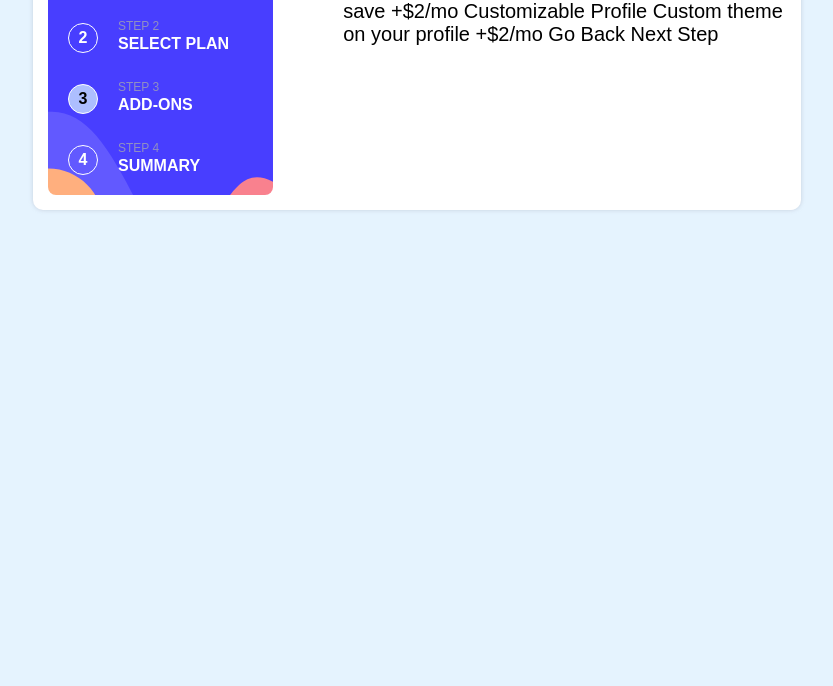
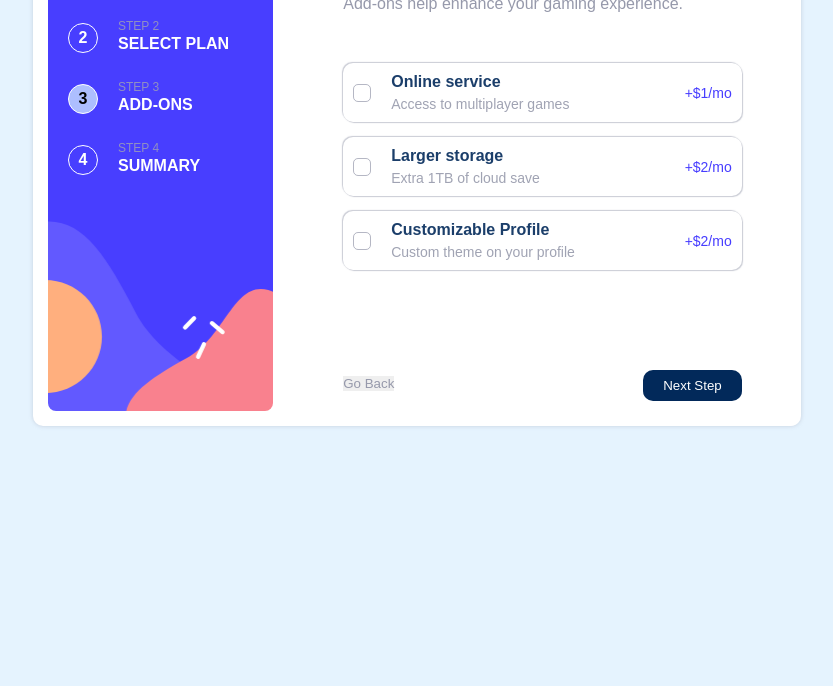
Before and after one commit to jeeva-004/multi-step-form-main, a plain HTML site: page step-3.html in a window 1280 px wide. Shown: the part 114-800 px from the top of the page, without its empty margins (223-1056 px from the left). Drawn offline with Linux system fonts and the light colour scheme; a web font is replaced by a local one.

Commit message:
design almost fixed

```diff
--- a/src/step-3.css
+++ b/src/step-3.css
@@ -0,0 +1,83 @@
+.step-3{
+    padding-top: 20px;
+}
+
+.add-on{
+    display: flex;
+    flex-direction: column;
+    gap: 15px;
+    margin-top: 50px !important;
+}
+
+.add-on .adds{
+    width: 90%;
+    padding: 10px;
+    display: flex;
+    justify-content: space-between;
+    align-items: center;
+    box-shadow: 1px 1px 1px hsla(231, 11%, 63%,.5),
+    -1px -1px 1px hsla(231, 11%, 63%,.5);
+    border-radius: 10px;
+}
+
+.border-blue{
+  border: 1px solid hsla(243,100%,62%,.8) !important;
+}
+
+.storage{
+    display: flex;
+    align-items: center;
+    gap: 20px;
+}
+
+.info{
+  display: flex;
+  flex-direction: column;
+  gap: 5px;
+}
+
+.storage h5{
+  color: hsla(213, 96%, 18%,.9);
+  font-size: .8rem;
+}
+
+.storage p{
+  color: hsla(231, 11%, 63%,.9);
+  font-size: .7rem;
+}
+
+.storage-plan{
+  color: hsl(243,100%,62%);
+  font-size: .7rem;
+}
+
+input[type="checkbox"] {
+  appearance: none;
+  width: 18px; height: 18px;
+  border: 1px solid hsla(231, 11%, 63%,.7);
+  border-radius: 5px;
+  cursor: pointer;
+}
+
+input[type="checkbox"]:checked {
+  background: hsl(243,100%,62%);
+  position: relative;
+}
+
+input[type="checkbox"]:checked::after {
+  content: "✔";
+  color: #fff;
+  font-size: 12px;
+  position: absolute;
+  left: 2px; top: -1px;
+}
+
+.btn-group{
+  margin: 100px 0 10px;
+}
+
+@media screen and (325px <= width <= 425px){
+  .add-on .adds{
+    width: 100%;
+  }
+}
--- a/src/style.css
+++ b/src/style.css
@@ -5,7 +5,7 @@
     border: none;
 }
 
-html{
+html {
     font-size: 20px;
 }
 
@@ -52,7 +52,7 @@ body {
     gap: 20px;
 }
 
-.step-options .number{
+.step-options .number {
     width: 30px;
     height: 30px;
     display: flex;
@@ -67,19 +67,19 @@ body {
     cursor: pointer;
 }
 
-.step-options h5{
+.step-options h5 {
     color: #fff;
     text-transform: uppercase;
     font-size: .8rem;
 }
 
-.step-detail span{
+.step-detail span {
     color: hsla(233, 10%, 67%, 0.8);
     text-transform: uppercase;
     font-size: .6rem;
 }
 
-.current{
+.current {
     color: black !important;
     background-color: hsl(228, 100%, 84%) !important;
 }
@@ -88,57 +88,79 @@ body {
     width: 60%;
 }
 
-.blue-color{
-    color: hsla(213, 96%, 18%,1);
+.blue-color {
+    color: hsla(213, 96%, 18%, 1);
 }
 
-.gray-color{
+.gray-color {
     color: hsl(231, 11%, 63%);
 }
 
-.para{
+.para {
     font-size: .8rem;
     margin: 10px 0 35px;
 }
 
-@media screen and (max-width:768px){
-    .container{
+.btn-group {
+    width: 90%;
+    display: flex;
+    justify-content: space-between;
+    margin: 0 0 30px;
+}
+
+.back-btn {
+    cursor: pointer;
+    color: hsl(231, 11%, 63%);
+}
+
+.next-btn {
+    padding: 8px 20px;
+    background-color: hsla(213, 96%, 18%);
+    color: #fff;
+    border-radius: 10px;
+    font-weight: 500;
+    cursor: pointer;
+}
+
+@media screen and (max-width:768px) {
+    .container {
         width: 90%;
         margin: 20px 0 !important;
         gap: 50px;
     }
 
-    .side-bar{
+    .side-bar {
         flex: 2;
     }
 
-    .steps{
+    .steps {
         width: 60%;
     }
 
-    .step-options .number{
+    .step-options .number {
         width: 25px;
         height: 25px;
         font-size: .6rem;
     }
 
-.step-options h5{
+    .step-options h5 {
         font-size: .6rem;
     }
 
-.step-detail span{
+    .step-detail span {
         font-size: .6rem;
     }
 }
 
-@media screen and (320px <= width <= 425px){
-.container{
+@media screen and (320px <=width <=425px) {
+    .container {
         width: 100%;
         flex-direction: column;
         padding: 0;
         margin: 0 !important;
     }
-.side-bar{
+
+    .side-bar {
         padding: 0;
         flex-direction: row;
         justify-content: center;
@@ -150,17 +172,17 @@ body {
         position: relative;
     }
 
-.step-detail{
+    .step-detail {
         display: none;
     }
 
-.step-options .number{
+    .step-options .number {
         width: 30px;
         height: 30px;
         font-size: .6rem;
     }
 
-.steps{
+    .steps {
         width: 90%;
         position: absolute;
         top: 120px;
@@ -169,4 +191,8 @@ padding: 20px;
         align-self: center;
         background-color: #fff;
     }
+
+    .btn-group {
+        width: 100%;
     }
+}
--- a/step-3.html
+++ b/step-3.html
@@ -54,26 +54,48 @@
         <div class="steps">
             <div class="step-3">
 
-                Pick add-ons
-                Add-ons help enhance your gaming experience.
+                <h2 class="blue-color">Pick add-ons</h2>
+                <p class="gray-color para">Add-ons help enhance your gaming experience.</p>
+                <div class="add-on">
+                    <div class="adds">
+                        <div class="online storage">
+                            <input type="checkbox">
+                            <div class="info">
+                                <h5> Online service</h5>
+                                <p>Access to multiplayer games</p>
+                            </div>
+                        </div>
+                        <span class="storage-plan">+$1/mo</span>
+                    </div>
 
-                Online service
-                Access to multiplayer games
-                +$1/mo
-
-                Larger storage
-                Extra 1TB of cloud save
-                +$2/mo
-
-                Customizable Profile
-                Custom theme on your profile
-                +$2/mo
-
-                Go Back
-                Next Step
-
+                    <div class="adds">
+                        <div class="larger storage">
+                            <input type="checkbox">
+                            <div class="info">
+                                <h5>Larger storage</h5>
+                                <p>Extra 1TB of cloud save</p>
+                            </div>
+                        </div>
+                        <span class="storage-plan">+$2/mo</span>
+                    </div>
+                    <div class="adds">
+                        <div class="custom storage">
+                            <input type="checkbox">
+                            <div class="info">
+                                <h5>Customizable Profile</h5>
+                                <p>Custom theme on your profile</p>
+                            </div>
+                        </div>
+                        <span class="storage-plan">+$2/mo</span>
+                    </div>
+                </div>
+            </div>
+            <div class="btn-group">
+                <a href="/step-2.html"><button class="back-btn">Go Back</button></a>
+                <a href="/step-4.html"> <button class="next-btn">Next Step</button></a>
             </div>
         </div>
+    </div>
 
     </div>
 
```
Also changed, not shown: src/step-2.css (+12 -21 lines), src/step-4.css (+16 -0 lines), step-2.html (+6 -4 lines), step-4.html (+10 -9 lines), 1 other file. Lines whose indentation alone changed are shown as unchanged.
